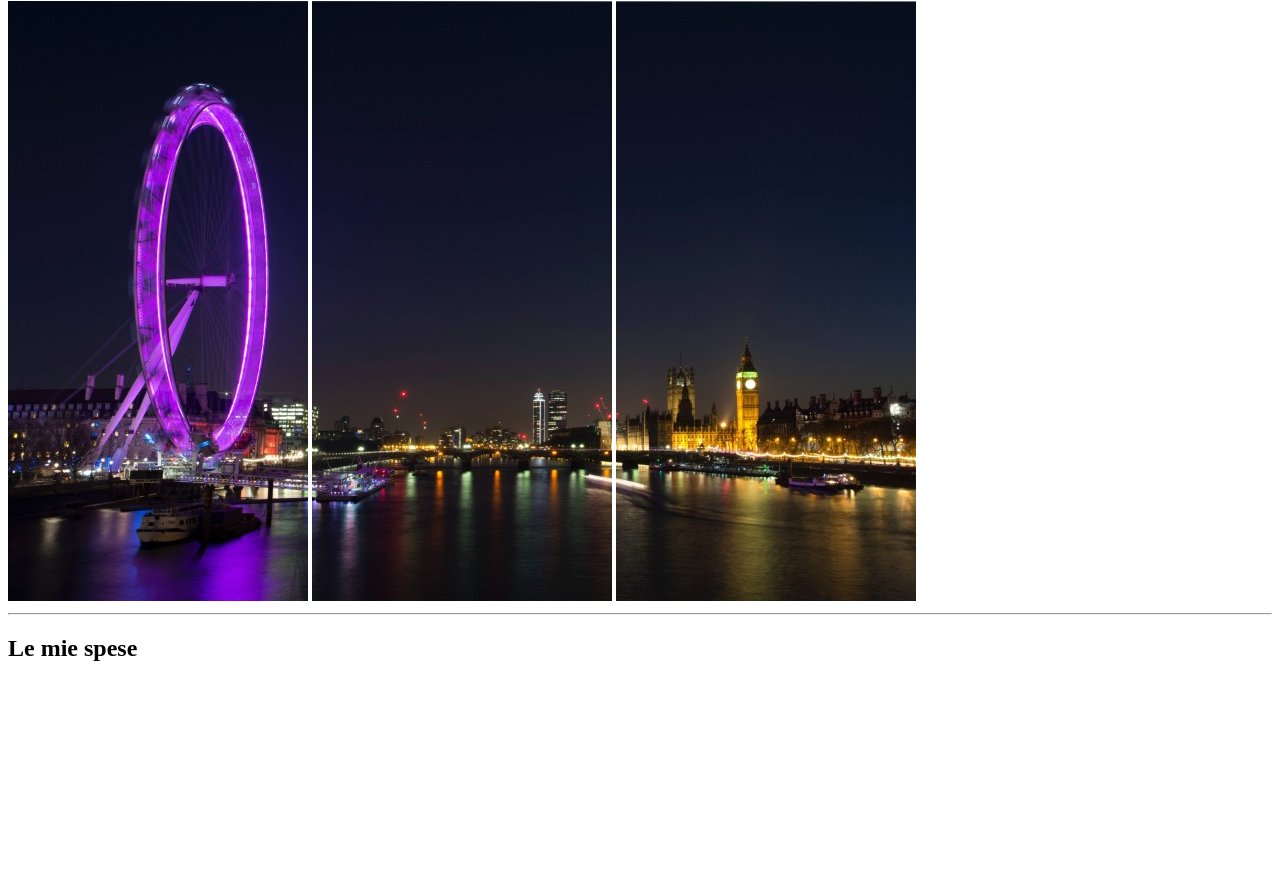
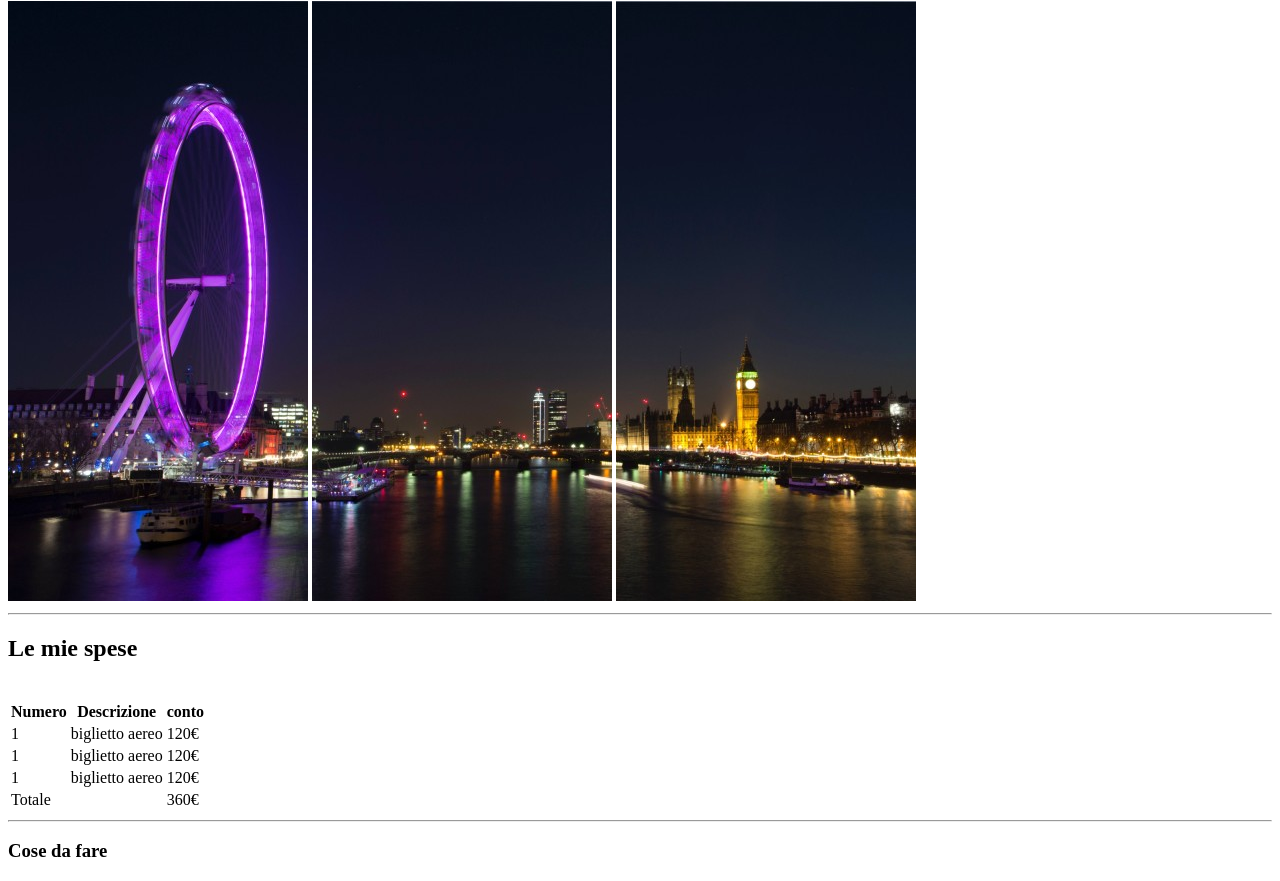
Before and after one commit to tahakyo/html-london-trip, a plain HTML site: page index.html in a window 1280 px wide. Shown: the part 79-960 px from the top of the page. Before the commit the page ends 800 px from the top, so only its background shows below. Drawn offline with Linux system fonts and the light colour scheme.

Commit message:
add table

```diff
--- a/index.html
+++ b/index.html
@@ -18,7 +18,53 @@
     <!-- Header -->
     <!-- Main -->
     <main>
-        <h2>Le mie spese</h2>
+        <!-- La mia Spesa -->
+        <div>
+            <h2>Le mie spese</h2>
+            <br>
+            <!-- Tabella spese -->
+            <table>
+                <thead>
+                    <tr>
+                        <th>Numero</th>
+                        <th>Descrizione</th>
+                        <th>conto</th>
+                    </tr>
+                </thead>
+                <tbody>
+                    <tr>
+                        <td>1</td>
+                        <td>biglietto aereo</td>
+                        <td>120&euro;</td>
+
+                    </tr>
+                    <tr>
+                        <td>1</td>
+                        <td>biglietto aereo</td>
+                        <td>120&euro;</td>
+
+                    </tr>
+                    <tr>
+                        <td>1</td>
+                        <td>biglietto aereo</td>
+                        <td>120&euro;</td>
+
+                    </tr>
+                </tbody>
+                <tfoot>
+                    <tr>
+                        <td>Totale</td>
+                        <td></td>
+                        <td>360&euro;</td>
+                    </tr>
+                </tfoot>
+            </table>
+            <!-- Tabella spese -->
+            <hr>
+        </div>
+        <!-- La mia Spesa -->
+        <h3>Cose da fare</h3>
+
     </main>
     <!-- Main -->
 
```
